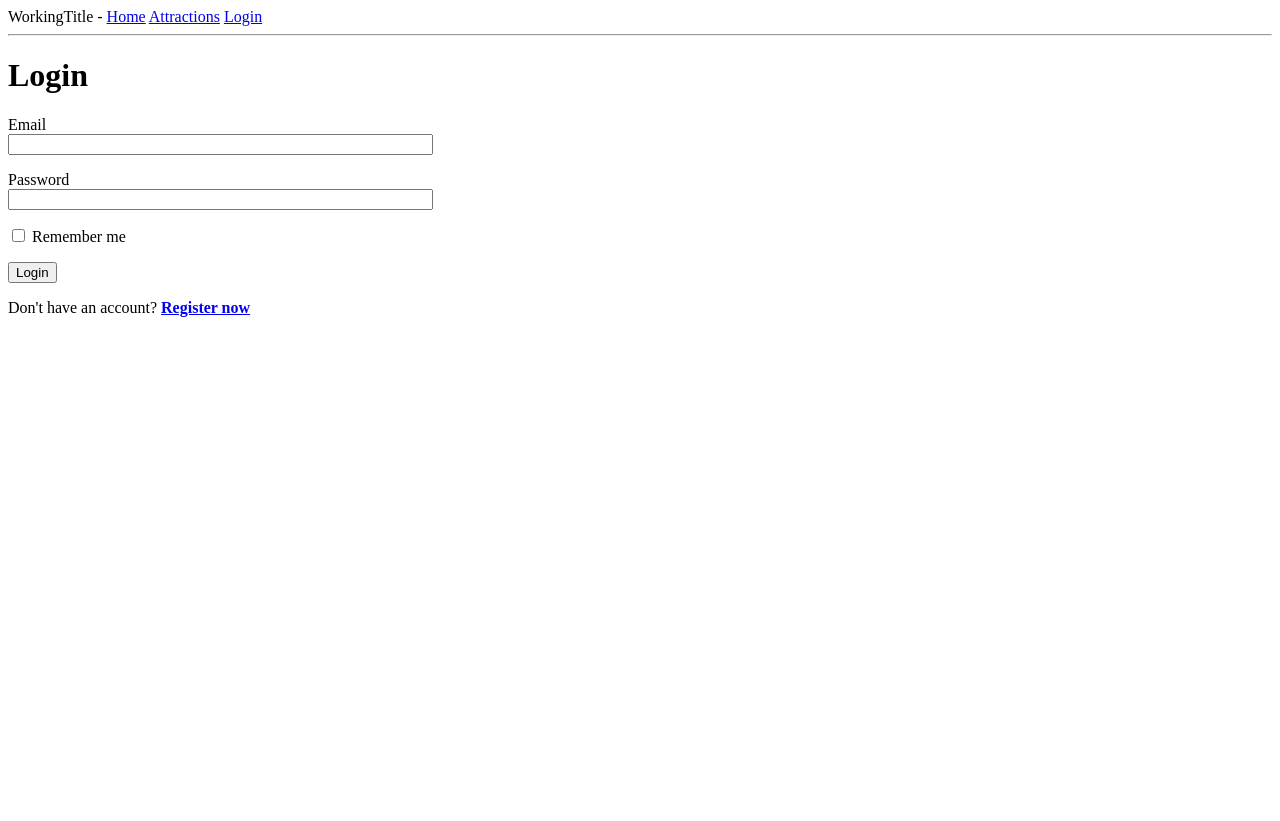
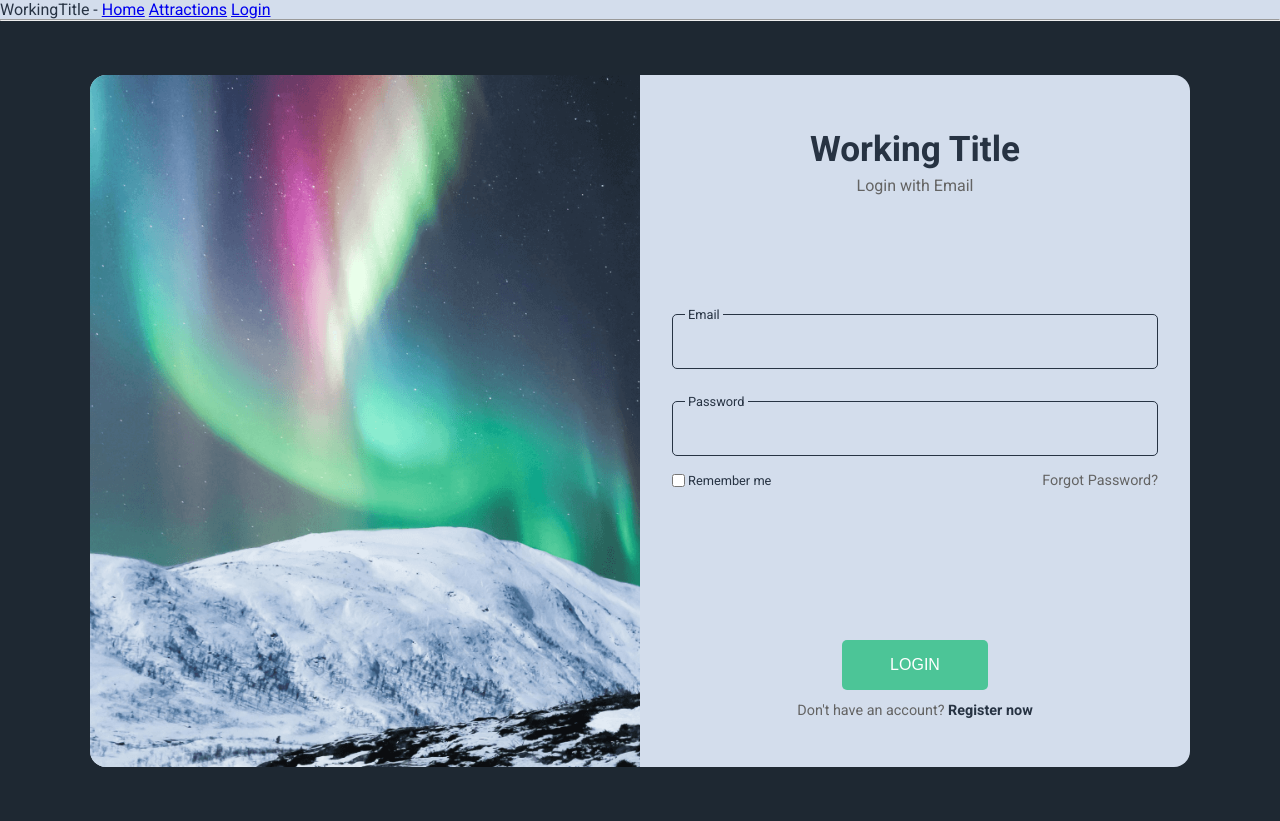
Before and after one commit to madeleinewoodbury/arctic-sprint-solutions, a Flask app: page /auth/login in a window 1280 px wide. Before the commit the page ends 317 px from the top, so only its background shows below. Run offline with Flask 3, Linux system fonts and the light colour scheme; parts of the project's set-up code (start-up, migrations or seed data) failed here and were passed over.

Commit message:
Add img asset and styling to login page

```diff
--- a/app/auth/forms.py
+++ b/app/auth/forms.py
@@ -7,7 +7,7 @@ class LoginForm(Form):
 	email = EmailField('Email', validators=[DataRequired()])
 	password = PasswordField('Password', validators=[DataRequired()])
 	remember_me = BooleanField('Remember me')
-	submit = SubmitField('Login')
+	submit = SubmitField('Login', render_kw={'class': 'btn btn-primary'})
 
 class RegistrationForm(Form):
 	first_name = StringField('First Name', validators=[DataRequired(), Length(max=50)])
@@ -16,7 +16,7 @@ class RegistrationForm(Form):
 	email = EmailField('Email', validators=[DataRequired(), Length(max=50)])
 	password = PasswordField('Password', validators=[DataRequired(), Length(min=6, max=50)])
 	confirm_password = PasswordField('Confirm Password', validators=[DataRequired(), Length(min=6, max=50), EqualTo('password')])
-	submit = SubmitField('Register')
+	submit = SubmitField('Register', render_kw={'class': 'btn btn-primary'})
 
 	def validate_username(self, username):
 		user = User.query.filter_by(username=username.data).first()
--- a/app/auth/templates/login.html
+++ b/app/auth/templates/login.html
@@ -1,25 +1,56 @@
 {% extends "base.html" %}
 
+{% block styles %}
+    <link rel="stylesheet" type="text/css" href="{{ url_for('static', filename='css/auth.css') }}">
+{% endblock %}
+
 {% block content %}
-    <h1>Login</h1>
+<section class="login wrapper">
+    <div class="auth-card">
+        <div class="image-container">
+            <img src="{{ url_for('static', filename='img/aurora-bg.png') }}" alt="Northern lights over a mountain">
+        </div>
+        <div class="text-container">
+            <div class="content">
+                <div class="title">
+                    <h1>Working Title</h1>
+                    <p>Login with Email</p>
+                </div>
+
                 <form action="" method="post" novalidate>
                     {{ form.hidden_tag() }}
-        <p>
-            {{ form.email.label }}<br>
-            {{ form.email(size=50) }}<br>
+                    <div class="form-control">
+                        {{ form.email.label }}
+                        {{ form.email(size=50) }}
                         {% for error in form.email.errors %}
                         <span style="color: red;">[{{ error }}]</span>
                         {% endfor %}
-        </p>
-        <p>
-            {{ form.password.label }}<br>
-            {{ form.password(size=50) }}<br>
+                    </div>
+                    <div class="form-control">
+                        {{ form.password.label }}
+                        {{ form.password(size=50) }}
                         {% for error in form.password.errors %}
                         <span style="color: red;">[{{ error }}]</span>
                         {% endfor %}
-        </p>
-        <p>{{ form.remember_me() }} {{ form.remember_me.label }}</p>
-        <p>{{ form.submit() }}</p>
+                    </div>
+                    <div class="form-row">
+                        <div class="remember-me">
+                            {{ form.remember_me() }} {{ form.remember_me.label }}
+                        </div>
+                        <div class="forgot-password">
+                            <a href="#!">Forgot Password?</a>
+                        </div>
+
+                    </div>
                 </form>
-    <p>Don't have an account? <Strong><a href="{{ url_for('auth.register') }}">Register now</a></Strong></p>
+
+                <div class="btn-container">
+                    {{ form.submit() }}
+                    <p>Don't have an account? <a href="{{ url_for('auth.register') }}">Register now</a></p>
+                </div>
+
+            </div>
+        </div>
+    </div>
+</section>
 {% endblock %}
--- /dev/null
+++ b/app/static/css/auth.css
@@ -0,0 +1,189 @@
+
+.login.wrapper {
+  background-color: var(--bg-light);
+  align-items: start;
+}
+
+.auth-card {
+  display: grid;
+  grid-template-columns: repeat(1, 1fr);
+  background-color: var(--bg-light);
+  width: 100%;
+  max-width: 500px;
+}
+
+.auth-card .image-container {
+  width: 100%;
+  max-height: 305px;
+}
+
+.auth-card .image-container img{
+  height: 100%;
+  width: 100%;
+  object-fit: cover;
+  object-position: 50% 45%;
+  border-radius: 0 0 1rem 1rem;
+}
+
+.auth-card .content {
+  display: flex;
+  flex-direction: column;
+  align-items: center;
+  padding: 2rem 1rem;
+}
+
+.auth-card .title {
+  text-align: center;
+  padding-bottom: 3rem;
+}
+
+.auth-card .title h1 {
+  font-size: 2.2rem;
+  line-height: 1.5;
+}
+
+.auth-card .title p {
+  font-size: 1rem;
+  color: var(--medium-grey);
+}
+
+.auth-card form {
+  display: flex;
+  flex-direction: column;
+  width: 100%;
+}
+
+.auth-card .form-control {
+  position: relative;
+  margin: 1rem 0;
+}
+
+.auth-card .form-row {
+  width: 100%;
+  display: grid;
+  grid-template-columns: repeat(1, 1fr);
+}
+
+.auth-card label {
+  position: absolute;
+  left: calc(1rem - 3px);
+  top: 0;
+  transform: translateY(-50%);
+  background-color: var(--bg-light);
+  padding: 0 3px;
+  font-size: .8rem;
+}
+
+.auth-card .remember-me {
+  display: flex;
+  align-items: center;
+}
+
+.auth-card .remember-me label {
+  position: initial;
+  transform: initial;
+}
+
+.auth-card .form-control input {
+  width: 100%;
+  border: 1px solid var(--dark-blue);
+  border-radius: 5px;
+  padding: 1rem 0 1rem 1rem;
+  background-color: transparent;
+  font-size: 1.1rem;;
+  color: var(--dark-blue);
+}
+
+.auth-card .forgot-password {
+  display: flex;
+  justify-content: end;
+  padding: 0;
+  margin: 0;
+}
+
+.auth-card .forgot-password a {
+  text-decoration: none;
+  color: var(--medium-grey);
+  font-size: .9rem;
+  transition: all .2s ease-in-out;
+}
+
+.auth-card .forgot-password a:hover {
+  color: var(--dark-blue);
+}
+
+.auth-card .btn-container {
+  display: flex;
+  flex-direction: column;
+  align-items: center;
+  padding-top: 3rem;
+  gap: .75rem;
+  text-align: center;
+}
+
+.auth-card .btn-container p {
+  font-size: .9rem;
+  color: var(--medium-grey);
+}
+
+.auth-card .btn-container p a {
+  text-decoration: none;
+  color: var(--dark-blue);
+  font-weight: bold;
+  cursor: pointer;
+}
+
+.auth-card .btn-container p a:hover {
+  text-decoration: underline;
+}
+
+@media (min-width: 500px) {
+  .login.wrapper {
+    background-color: var(--bg-dark);
+    align-items: center;
+  }
+
+  .auth-card {
+    border-radius: 1rem;
+  }
+
+  .auth-card .image-container img{
+    border-radius: 1rem;
+  }
+
+  .auth-card .content {
+    padding: 2rem;
+  }
+}
+
+@media (min-width: 768px) {
+  .auth-card {
+    grid-template-columns: repeat(2, 1fr);
+    width: calc(100% - 4rem);
+    max-width: 1100px;
+  }
+
+  .auth-card .image-container {
+    max-height: 100%;
+  }
+
+  .auth-card .image-container img{
+    border-radius: 1rem 0 0 1rem;
+  }
+
+  .auth-card .content {
+    padding: 3rem 2rem;
+    justify-content: space-between;
+    height: 100%;
+  }
+
+  .auth-card .title {
+    padding-bottom: 0;
+  }
+
+
+  .auth-card .form-row {
+    grid-template-columns: repeat(2, 1fr);
+    gap: 1rem;
+  }
+}
--- a/app/static/css/styles.css
+++ b/app/static/css/styles.css
@@ -0,0 +1,62 @@
+@import url('https://fonts.googleapis.com/css2?family=Roboto:wght@400;700&display=swap');
+
+:root {
+  --bg-dark: #1E2832;
+  --bg-light: #D3DDEC;
+  --primary:#4CC597;
+  --darken-primary: #44b48b;
+  --dark-blue: #273343;
+  --medium-grey: #646464;
+  --black: #000;
+  --white: #ffffff;
+  --sans: "Roboto", sans-serif;
+}
+
+html {
+  box-sizing: border-box;
+}
+
+*,
+*::before,
+*::after {
+  box-sizing: inherit;
+  margin: 0;
+  padding: 0;
+}
+
+body {
+  padding: 0;
+  margin: 0;
+  background-color: var(--bg-light);
+  font-family: var(--sans);
+  font-size: 16px;
+  color: var(--dark-blue);
+}
+
+.wrapper {
+  width: 100vw;
+  height: 100vh;
+  display: flex;
+  justify-content: center;
+  overflow: hidden;
+}
+
+.btn {
+  outline: none;
+  border: none;
+  border-radius: 5px;
+  padding: 1rem 3rem;
+  text-transform: uppercase;
+  font-size: 1rem;
+  transition: all .2s ease-in-out;
+  cursor: pointer;
+}
+
+.btn-primary {
+  background-color: var(--primary);
+  color: var(--white);
+}
+
+.btn-primary:hover {
+  background-color: var(--darken-primary);
+}
--- a/app/templates/base.html
+++ b/app/templates/base.html
@@ -4,6 +4,7 @@
         <meta charset="UTF-8">
         <meta name="viewport" content="width=device-width, initial-scale=1.0">
         <link rel="stylesheet" type="text/css" href="{{ url_for('static', filename = 'css/styles.css') }}">
+        {% block styles %}{% endblock %}
         {% if title %}
         <title>{{ title }} - WorkingTitle</title>
         {% else %}
```
Also changed, not shown: app/static/img/aurora-bg.png (added). Lines whose indentation alone changed are shown as unchanged.
